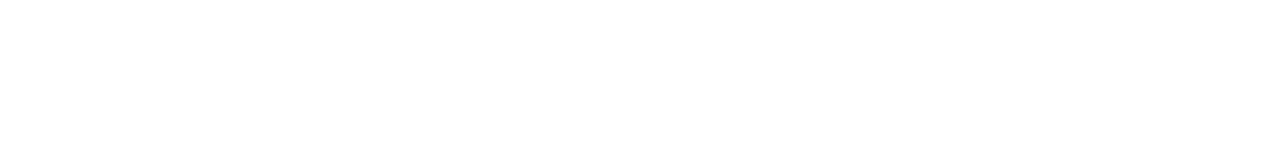
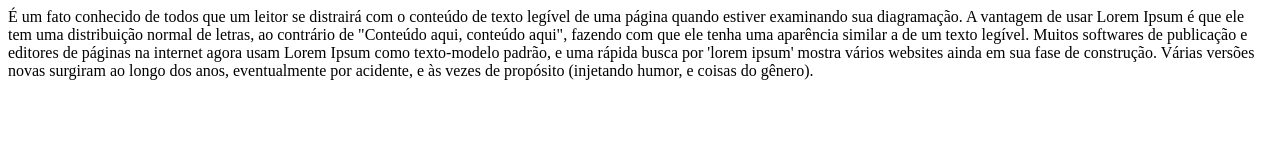
Before and after one commit to allanjh/alura-GIT, a plain HTML site: page index.html in a window 1280 px wide. Drawn offline with Linux system fonts and the light colour scheme.

Commit message:
teste prompt

```diff
--- a/index.html
+++ b/index.html
@@ -1,8 +1,11 @@
 <html>
     <head>
-
+        <title>Curso Git Alura</title>
     </head>
     <body>
+        <p>
+            É um fato conhecido de todos que um leitor se distrairá com o conteúdo de texto legível de uma página quando estiver examinando sua diagramação. A vantagem de usar Lorem Ipsum é que ele tem uma distribuição normal de letras, ao contrário de "Conteúdo aqui, conteúdo aqui", fazendo com que ele tenha uma aparência similar a de um texto legível. Muitos softwares de publicação e editores de páginas na internet agora usam Lorem Ipsum como texto-modelo padrão, e uma rápida busca por 'lorem ipsum' mostra vários websites ainda em sua fase de construção. Várias versões novas surgiram ao longo dos anos, eventualmente por acidente, e às vezes de propósito (injetando humor, e coisas do gênero).
+        </p>
 
     </body>
 </html>
```
